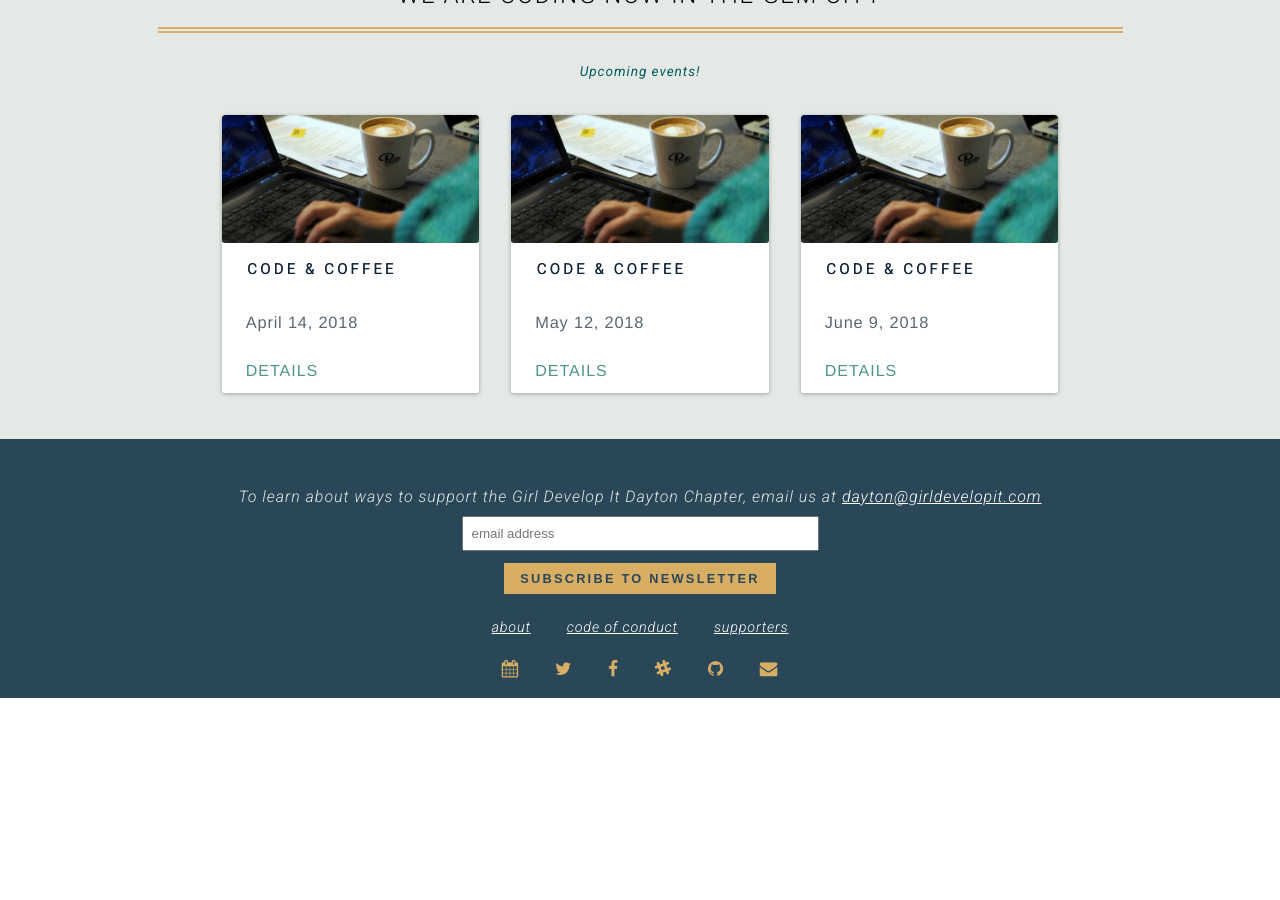
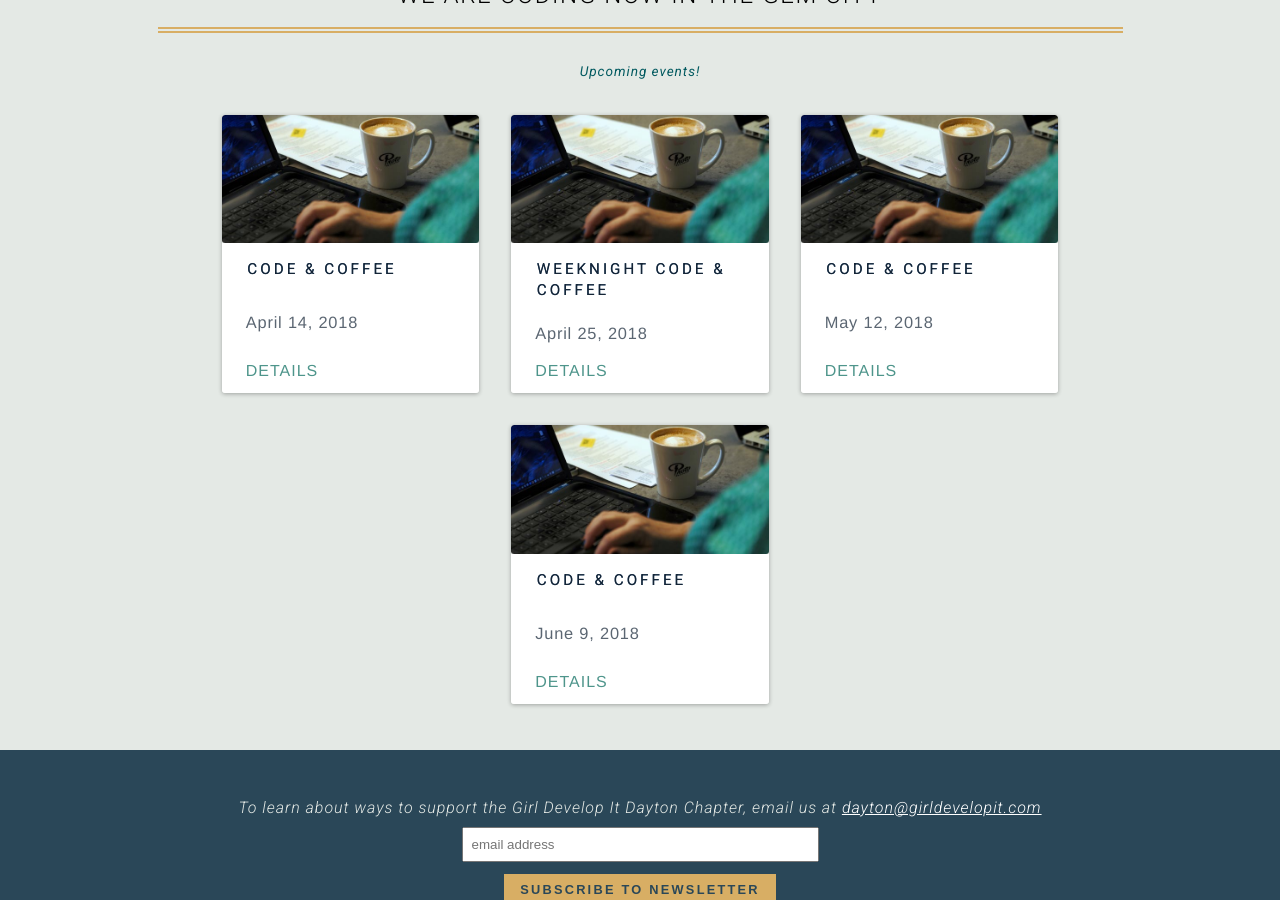
Before and after one commit to dytcodetogether/gdidayton, a Jekyll site: the page built from index.html, in a window 1280 px wide and 900 px high, scrolled down 960 px. Built offline with Jekyll 4.4.1, drawn with Linux system fonts in a browser that asks for light colours; nearby versions of some CDN libraries; before the commit the page ends 1658 px from its top, so only the background shows below that.

Commit message:
feat: add April 25 code + coffee

```diff
--- a/_data/events.yml
+++ b/_data/events.yml
@@ -1,6 +1,10 @@
 - title: Code & Coffee
   date: April 14, 2018
   link: https://www.meetup.com/Girl-Develop-It-Dayton/events/bxcvdpyxgbsb/
+  image: /img/events/event_code-coffee.jpg
+- title: Weeknight Code & Coffee
+  date: April 25, 2018
+  link: https://www.meetup.com/Girl-Develop-It-Dayton/events/248815246/
   image: /img/events/event_code-coffee.jpg
 - title: Code & Coffee
   date: May 12, 2018
```
